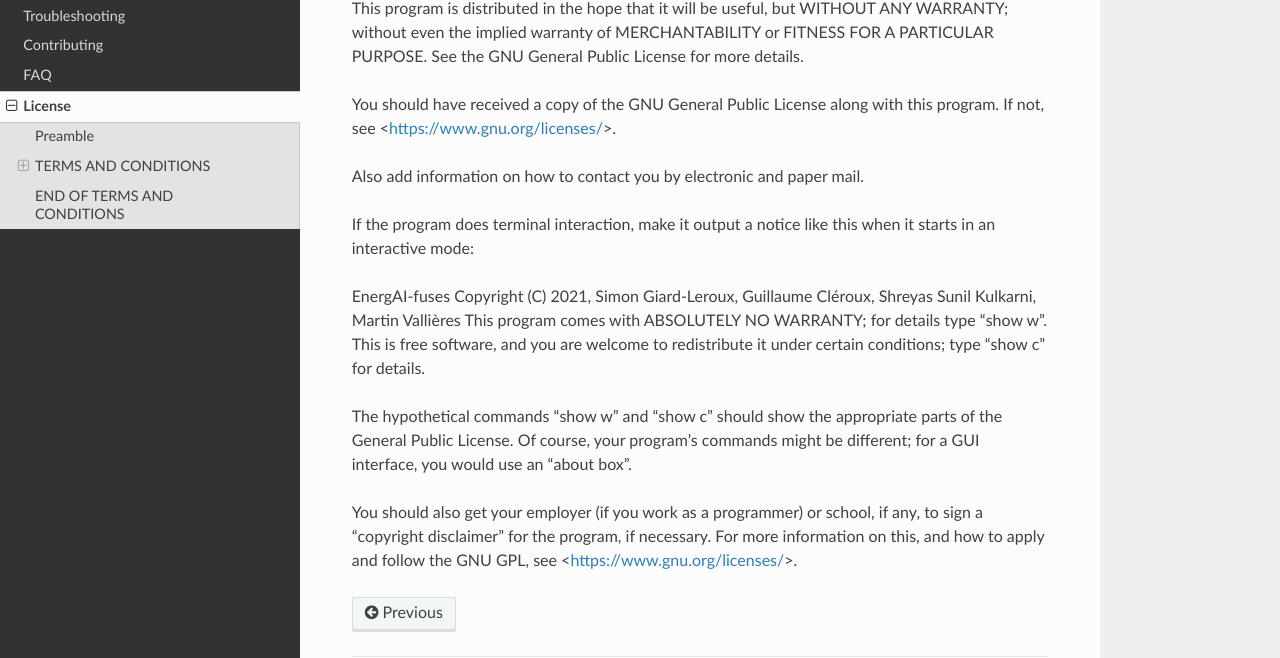
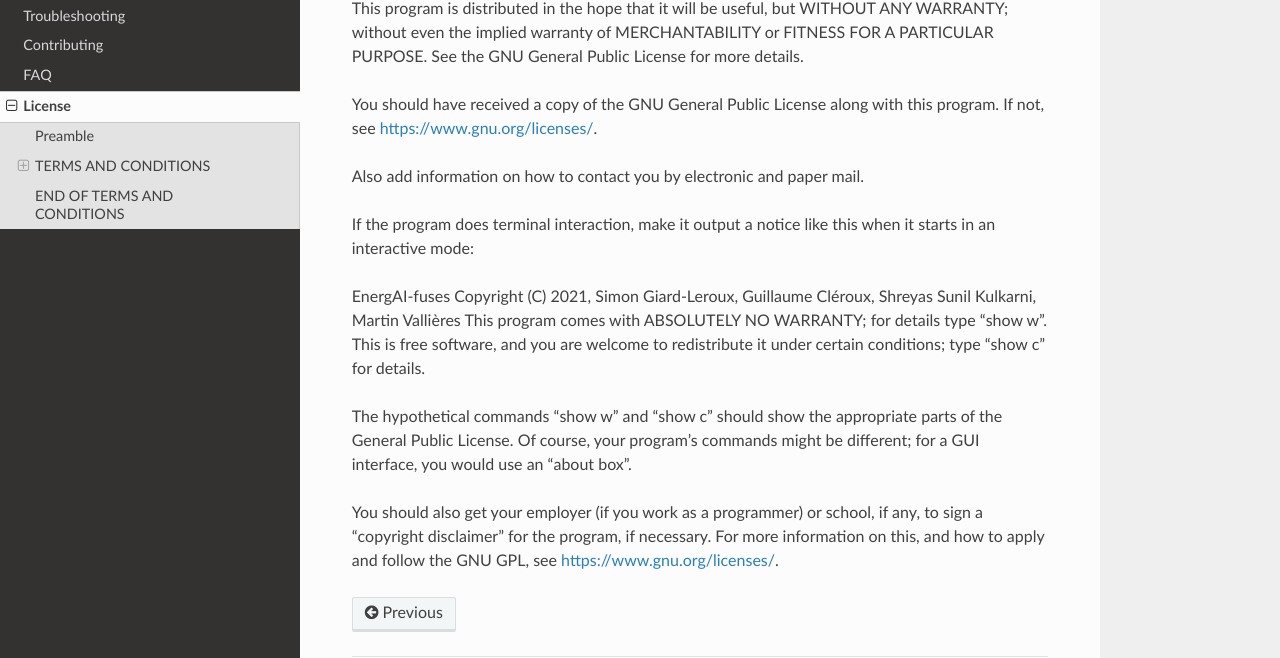
Before and after one commit to MEDomics-UdeS/energAI-fuses, a Sphinx documentation site: the page built from docs/manual/license.rst, in a window 1280 px wide and 900 px high, scrolled down 12252 px. Shown: the part 163-821 px from the top of the window. Built offline with Sphinx 7.4.7 and the Read the Docs theme 2.0.0, drawn with Linux system fonts in a browser that asks for light colours; some of the changed text lies outside the part shown.

Commit message:
Removed chevrons next to hyperlinks

```diff
--- a/docs/manual/license.rst
+++ b/docs/manual/license.rst
@@ -5,7 +5,7 @@
 GNU GENERAL PUBLIC LICENSE
 Version 3, 29 June 2007
 
-Copyright (C) 2007 Free Software Foundation, Inc. <https://fsf.org/>
+Copyright (C) 2007 Free Software Foundation, Inc. https://fsf.org/
 Everyone is permitted to copy and distribute verbatim copies
 of this license document, but changing it is not allowed.
 
@@ -671,7 +671,7 @@
 GNU General Public License for more details.
 
 You should have received a copy of the GNU General Public License
-along with this program.  If not, see <https://www.gnu.org/licenses/>.
+along with this program.  If not, see https://www.gnu.org/licenses/.
 
 Also add information on how to contact you by electronic and paper mail.
 
@@ -690,4 +690,4 @@
 You should also get your employer (if you work as a programmer) or school,
 if any, to sign a "copyright disclaimer" for the program, if necessary.
 For more information on this, and how to apply and follow the GNU GPL, see
-<https://www.gnu.org/licenses/>.
+https://www.gnu.org/licenses/.
```
